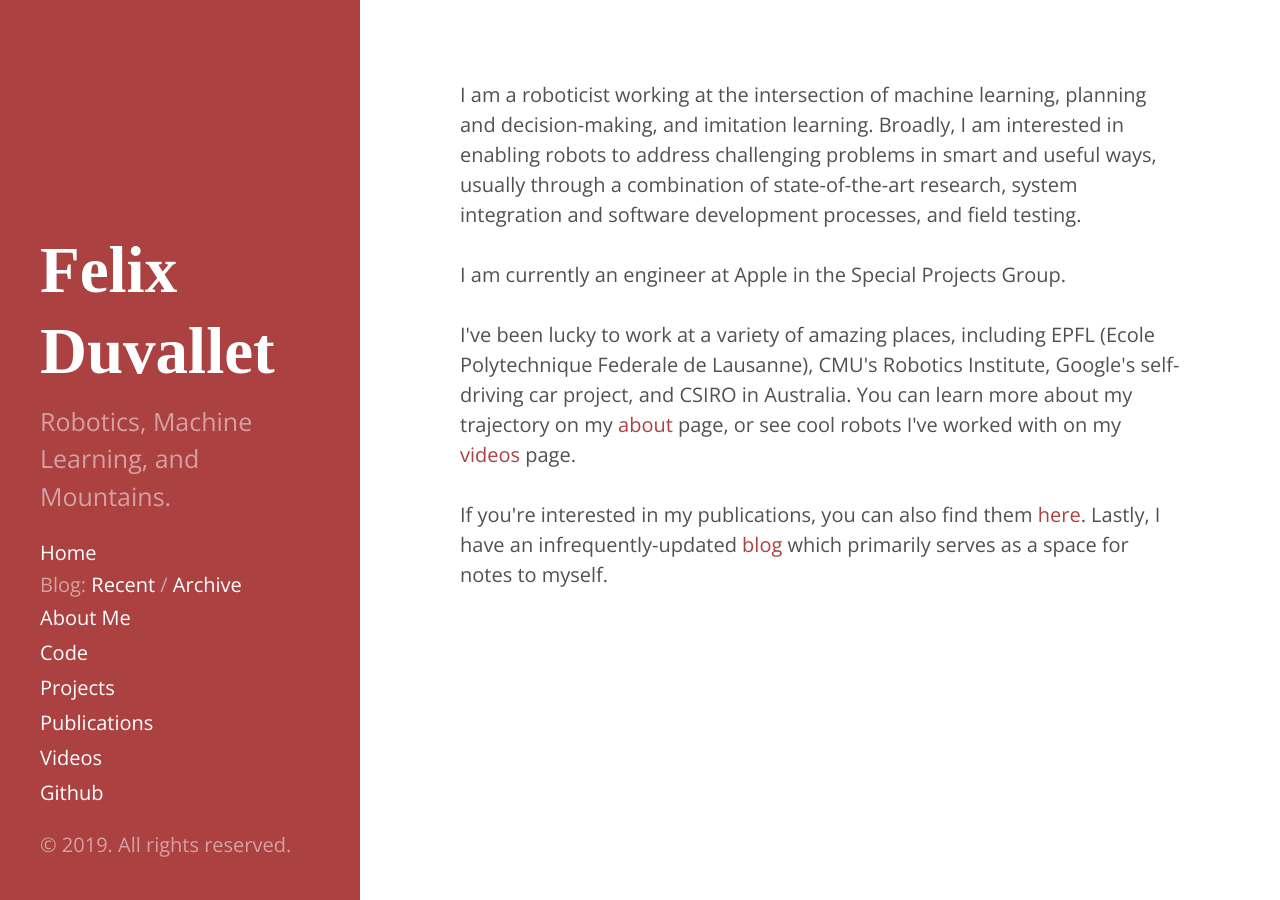
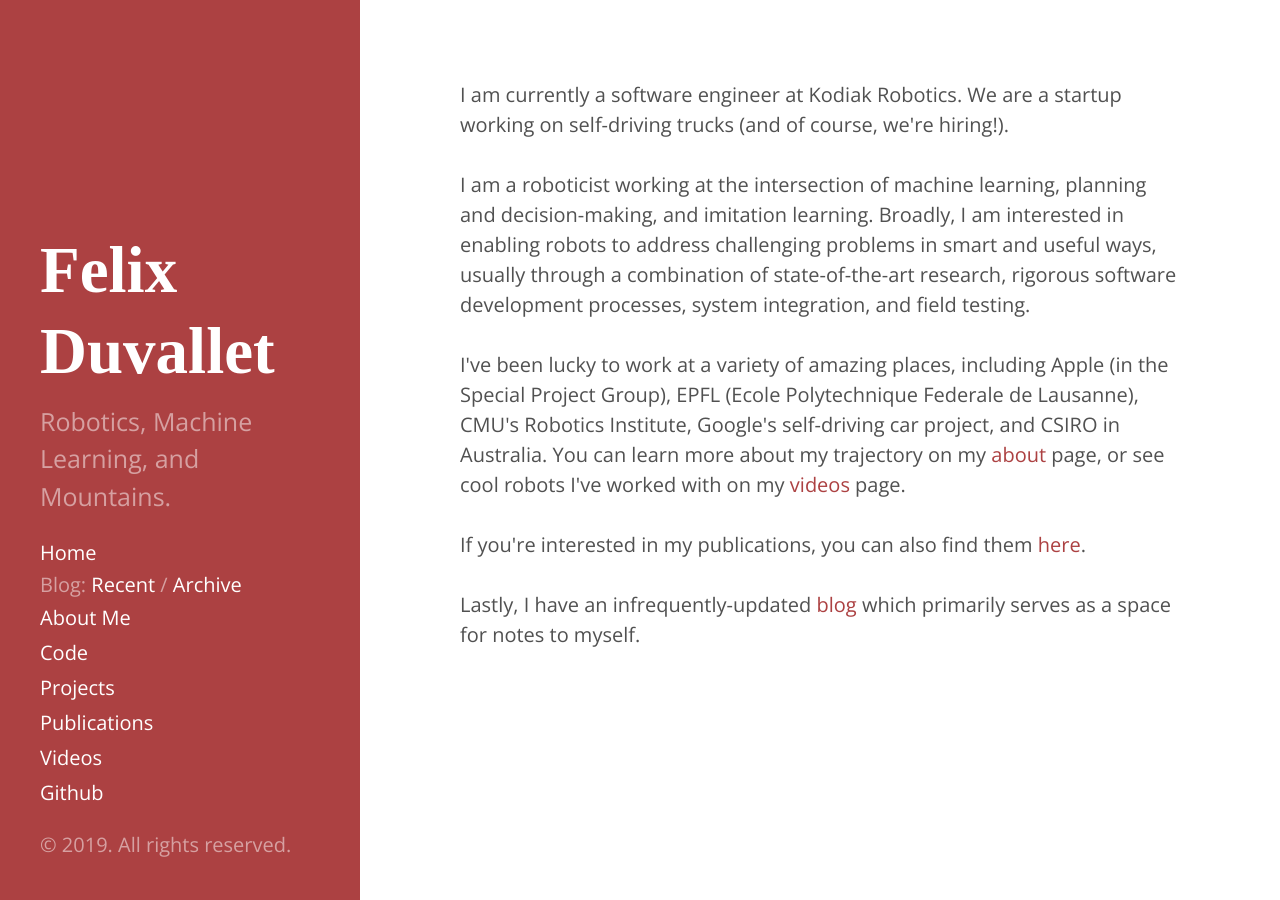
Before and after one commit to felixduvallet/felixduvallet.github.io, a Jekyll site: the page built from index.html, in a window 1280 px wide. Built offline with Jekyll 4.4.1, drawn with Linux system fonts in a browser that asks for light colours; some web fonts are replaced.

Commit message:
Update current work

```diff
--- a/index.html
+++ b/index.html
@@ -3,18 +3,20 @@
 title: Home
 ---
 
-I am a roboticist working at the intersection of machine learning, planning and decision-making, and imitation learning.
-Broadly, I am interested in enabling robots to address challenging problems in smart and useful ways,
-usually through a combination of state-of-the-art research, system integration and software development processes, and field testing.
+I am currently a software engineer at Kodiak Robotics.
+We are a startup working on self-driving trucks (and of course, we're hiring!).
 
 </br></br>
 
-I am currently an engineer at Apple in the Special Projects Group.
+I am a roboticist working at the intersection of machine learning, planning and decision-making, and imitation learning.
+Broadly, I am interested in enabling robots to address challenging problems in smart and useful ways,
+usually through a combination of state-of-the-art research, rigorous software development processes, system integration, and field testing.
 
 </br></br>
 
 I've been lucky to work at a variety of amazing places,
-including EPFL (Ecole Polytechnique Federale de Lausanne),
+including Apple (in the Special Project Group),
+EPFL (Ecole Polytechnique Federale de Lausanne),
 CMU's Robotics Institute,
 Google's self-driving car project, and CSIRO in Australia.
 You can learn more about my trajectory on my <a href="about/">about</a> page,
@@ -26,4 +28,6 @@
 If you're interested in my publications, you can also find them
 <a href="publications/">here</a>.
 
+</br></br>
+
 Lastly, I have an infrequently-updated <a href="blog/">blog</a> which primarily serves as a space for notes to myself.
```
